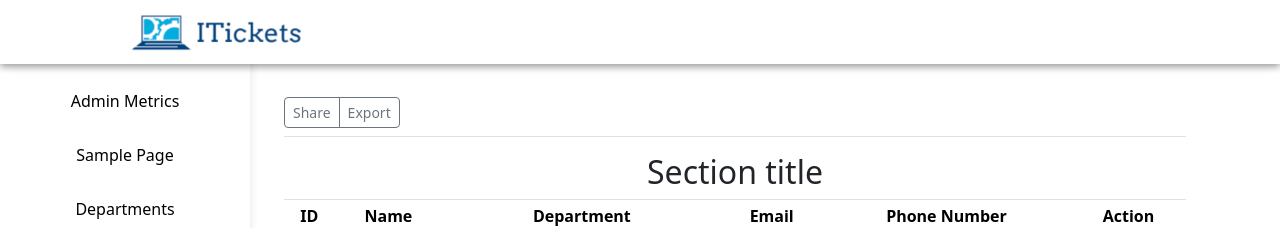
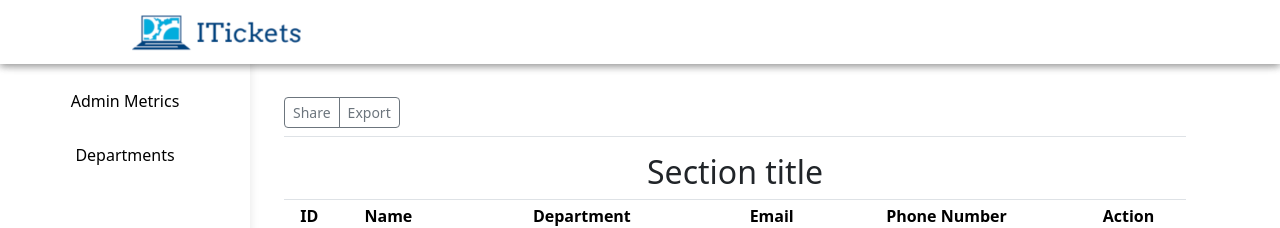
Before and after one commit to sreeyameela/Itickets, a React (Create React App) app in the folder Frontend/: page /admin in a window 1280 px wide. Shown: the top 228 px of the page. Built offline with nearby package versions, Linux system fonts and the light colour scheme; the HTML template or start-up script is replaced by a standard one.

Commit message:
sample page deleted from sidebar

```diff
--- a/Frontend/src/components/Sidebar/Sidebar.js
+++ b/Frontend/src/components/Sidebar/Sidebar.js
@@ -18,11 +18,7 @@ const Sidebar = () => {
             <i className="nav-icon cil-speedometer"></i> Admin Metrics
           </a>
         </li>
-        <li className="nav-item">
-          <a className="nav-link" href="admin">
-            <i className="nav-icon cil-speedometer"></i> Sample Page
-          </a>
-        </li>
+
 
         {/* Departments dropdown in sidebar */}
         <li className={`nav-item nav-group ${isDepartmentsOpen ? "open" : ""}`}>
```
